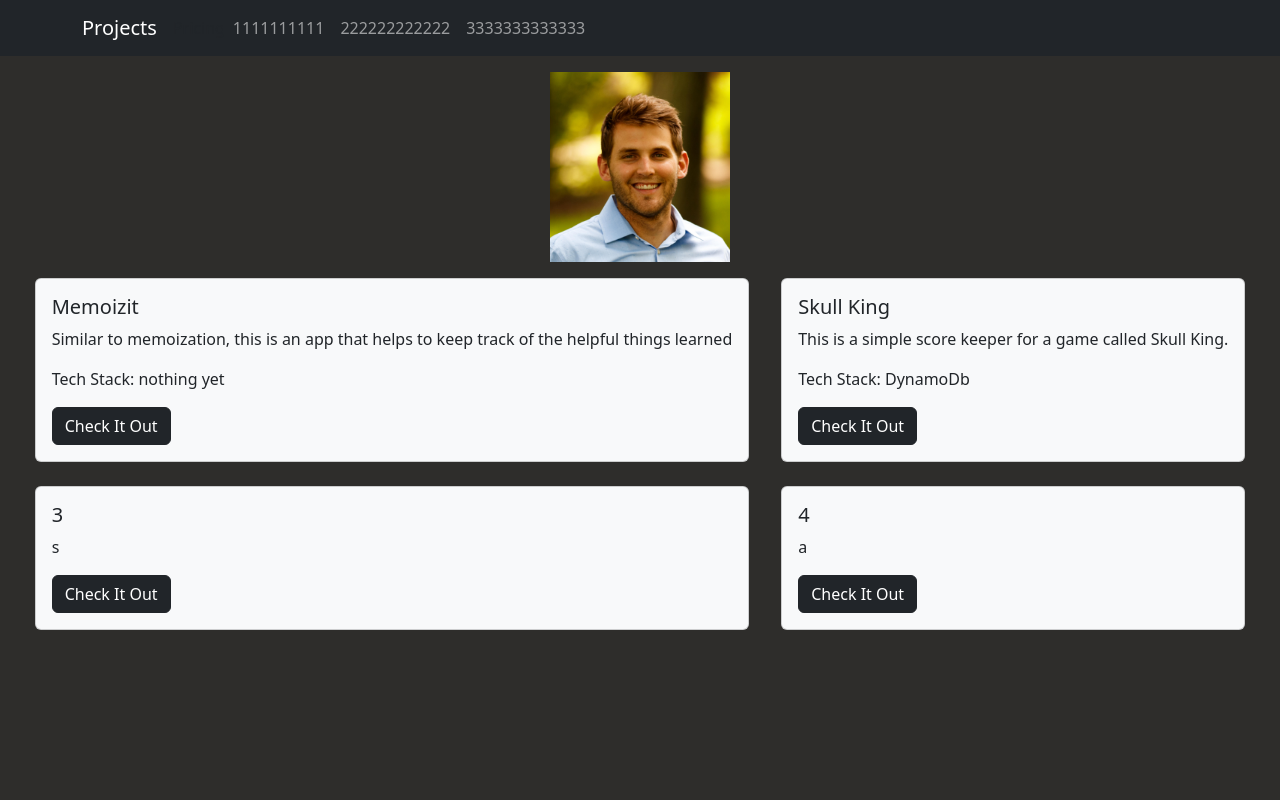
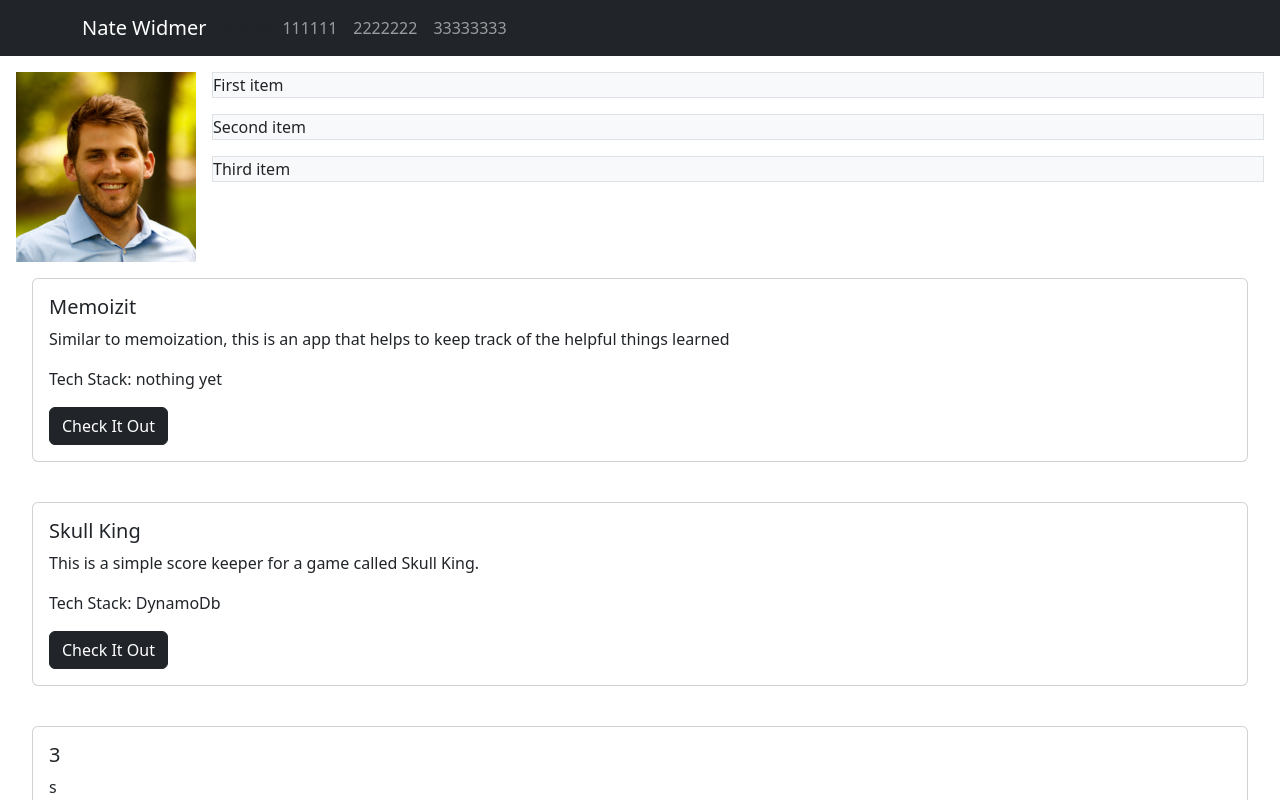
Before and after one commit to widnat/NateWidmer, a Next.js app: page / in a window 1280 px wide. Shown: the top 800 px of the page. Built offline with nearby package versions, Linux system fonts and the light colour scheme.

Commit message:
Added AboutMe component

```diff
--- /dev/null
+++ b/components/AboutMe.tsx
@@ -0,0 +1,21 @@
+import React from "react";
+import Image from "next/image";
+import Stack from "react-bootstrap/Stack";
+
+export default function AboutMe() {
+	return (
+		<Stack direction="horizontal" gap={3}>
+			<Image
+				src="/images/HeadShot.png"
+				alt="head shot"
+				width={180}
+				height={190}
+			/>
+			<Stack gap={3}>
+				<div className="bg-light border">First item</div>
+				<div className="bg-light border">Second item</div>
+				<div className="bg-light border">Third item</div>
+			</Stack>
+		</Stack>
+	);
+}
--- a/components/NavBar.tsx
+++ b/components/NavBar.tsx
@@ -1,15 +1,13 @@
 import React from "react";
-import { useRouter } from 'next/router';
-import Container from 'react-bootstrap/Container';
-import Nav from 'react-bootstrap/Nav';
-import Navbar from 'react-bootstrap/Navbar';
-
-
+import { useRouter } from "next/router";
+import Container from "react-bootstrap/Container";
+import Nav from "react-bootstrap/Nav";
+import Navbar from "react-bootstrap/Navbar";
 
 export default function NavBar() {
-    const router = useRouter()
+	const router = useRouter();
 
-    function navigate(event:string) {
+	function navigate(event: string) {
 		// if (event === /)
 		// router.push(route);
 	}
@@ -17,13 +15,13 @@ export default function NavBar() {
 	return (
 		<Navbar bg="dark" variant="dark">
 			<Container>
-          <Navbar.Brand href="/">Projects</Navbar.Brand>Pricing
+				<Navbar.Brand href="/">Nate Widmer</Navbar.Brand>Pricing
 				<Nav className="me-auto">
-            <Nav.Link href="#home">1111111111</Nav.Link>
-            <Nav.Link href="#features">222222222222</Nav.Link>
-            <Nav.Link href="#pricing">3333333333333</Nav.Link>
+					<Nav.Link href="#home">111111</Nav.Link>
+					<Nav.Link href="#features">2222222</Nav.Link>
+					<Nav.Link href="#pricing">33333333</Nav.Link>
 				</Nav>
 			</Container>
 		</Navbar>
-    )
+	);
 }
--- a/components/ProjectCard.tsx
+++ b/components/ProjectCard.tsx
@@ -19,7 +19,8 @@ export default function ProjectCard({
 	variant,
 }: Props) {
 	const router = useRouter();
-	const contrastText = variant.toLowerCase() === "light" ? "dark" : "white";
+	const bgColor = variant.toLowerCase() === "light" ? "white" : "dark";
+	const contrastColor = variant.toLowerCase() === "light" ? "dark" : "white";
 	const contrastVariant = variant.toLowerCase() === "light" ? "dark" : "light";
 
 	function navigate() {
@@ -29,9 +30,9 @@ export default function ProjectCard({
 	return (
 		<Card
 			style={{ margin: "1rem" }}
-			bg={variant.toLowerCase()}
+			bg={bgColor}
 			key={variant}
-			text={contrastText}
+			text={contrastColor}
 			className="mb-2"
 		>
 			<Card.Body>
--- a/components/Projects.tsx
+++ b/components/Projects.tsx
@@ -1,12 +1,12 @@
 import React from "react";
-import styles from "@/styles/Home.module.css";
 import ProjectCard from "./ProjectCard";
+import Stack from "react-bootstrap/Stack";
 
 export default function Projects() {
 	const theme = "light";
 
 	return (
-		<div className={styles.grid}>
+		<Stack gap={3}>
 			<ProjectCard
 				route=""
 				title="Memoizit"
@@ -35,6 +35,6 @@ export default function Projects() {
 				techStack=""
 				variant={theme}
 			/>
-		</div>
+		</Stack>
 	);
 }
--- a/pages/index.tsx
+++ b/pages/index.tsx
@@ -1,8 +1,8 @@
 import Head from "next/head";
-import Image from "next/image";
 import styles from "@/styles/Home.module.css";
 import NavBar from "components/NavBar";
 import Projects from "@/components/Projects";
+import AboutMe from "@/components/AboutMe";
 import "bootstrap/dist/css/bootstrap.min.css";
 
 export default function Home() {
@@ -15,12 +15,7 @@ export default function Home() {
 			</Head>
 			<NavBar />
 			<main className={styles.main}>
-				<Image
-					src="/images/HeadShot.png"
-					alt="head shot"
-					width={180}
-					height={190}
-				/>
+				<AboutMe />
 				<Projects />
 			</main>
 		</>
--- a/styles/Home.module.css
+++ b/styles/Home.module.css
@@ -2,7 +2,6 @@
   display: flex;
   flex-direction: column;
   align-items: center;
-  background-color: #2e2d2b;
   padding: 1rem;
   min-height: 100vh;
 }
```
Lines whose indentation alone changed are shown as unchanged.
